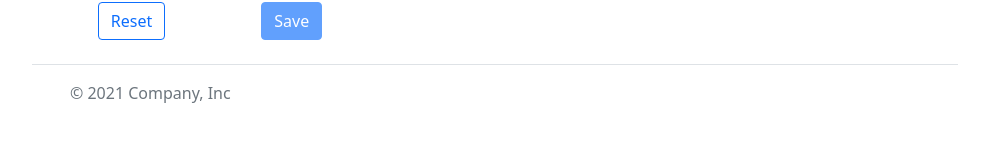
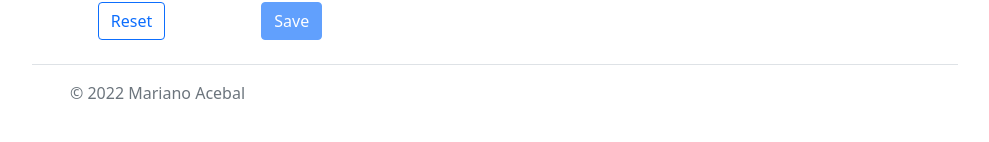
Before and after one commit to macebal/nc-devskills, a React (Create React App) app in the folder website/: page / in a window 1280 px wide. Shown: the part 304-446 px from the top of the page, without its empty margins (145-1134 px from the left). Built offline with nearby package versions, Linux system fonts and the light colour scheme; no server answers.

Commit message:
Updated Footer

```diff
--- a/website/src/components/Footer.js
+++ b/website/src/components/Footer.js
@@ -7,7 +7,7 @@ const Footer = () => {
             <a href="/" className="mb-3 me-2 mb-md-0 text-muted text-decoration-none lh-1">
                 <svg className="bi" width="30" height="24"></svg> {/*<use xlink:href="#bootstrap"/>*/}
             </a>
-            <span className="text-muted">&copy; 2021 Company, Inc</span>
+            <span className="text-muted">&copy; 2022 Mariano Acebal</span>
             </div>
         </footer>
 
```
